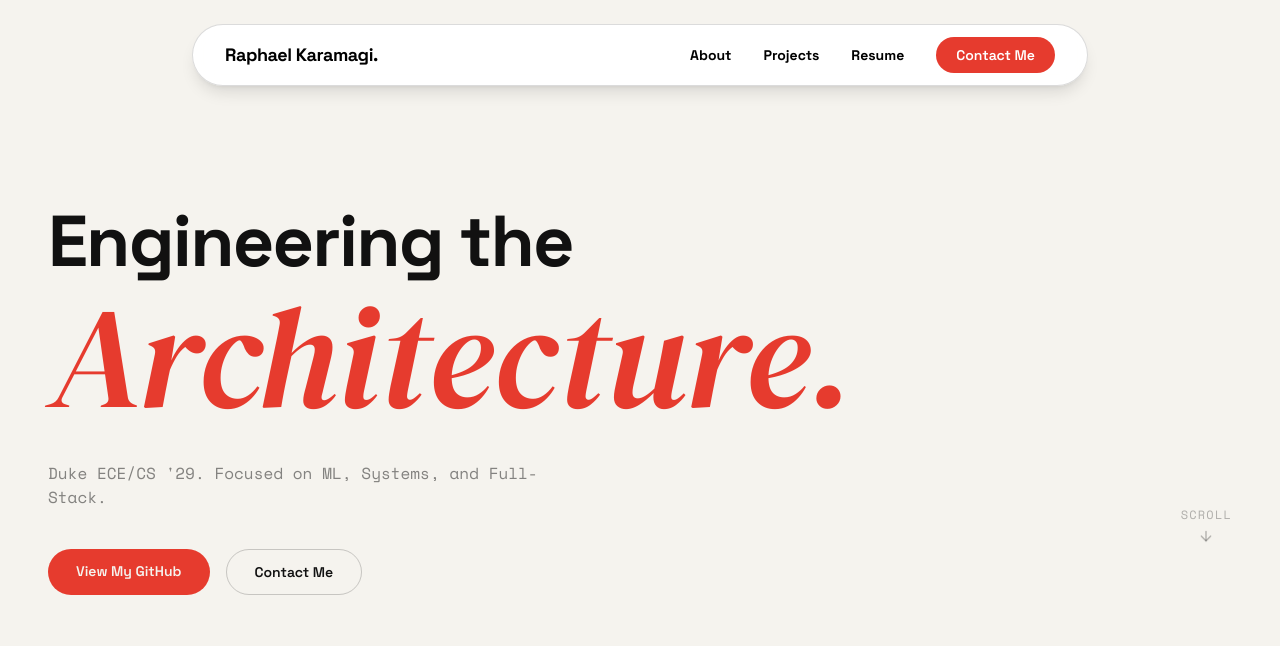
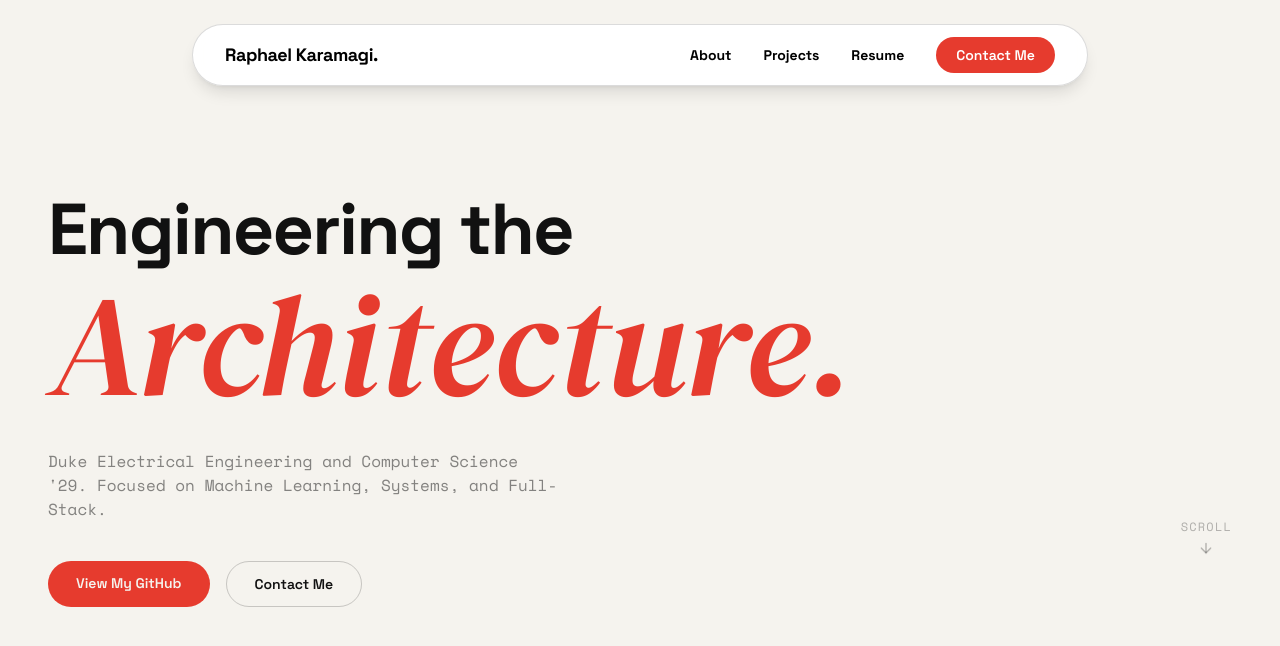
Before and after one commit to raphaelkaramagi/Portfolio-Website, a React (Vite) app: page / in a window 1280 px wide. Shown: the top 646 px of the page. Built offline with nearby package versions, Linux system fonts and the light colour scheme.

Commit message:
Update Hero.jsx

```diff
--- a/src/components/Hero.jsx
+++ b/src/components/Hero.jsx
@@ -80,7 +80,7 @@ export default function Hero() {
             Architecture.
           </h1>
           <p className="hero-subtitle font-mono text-sm sm:text-base text-dark/50 max-w-lg mb-10 leading-relaxed">
-            Duke ECE/CS &apos;29. Focused on ML, Systems, and Full-Stack.
+            Duke Electrical Engineering and Computer Science &apos;29. Focused on Machine Learning, Systems, and Full-Stack.
           </p>
           <div className="hero-cta flex flex-wrap gap-4">
             <a
```
